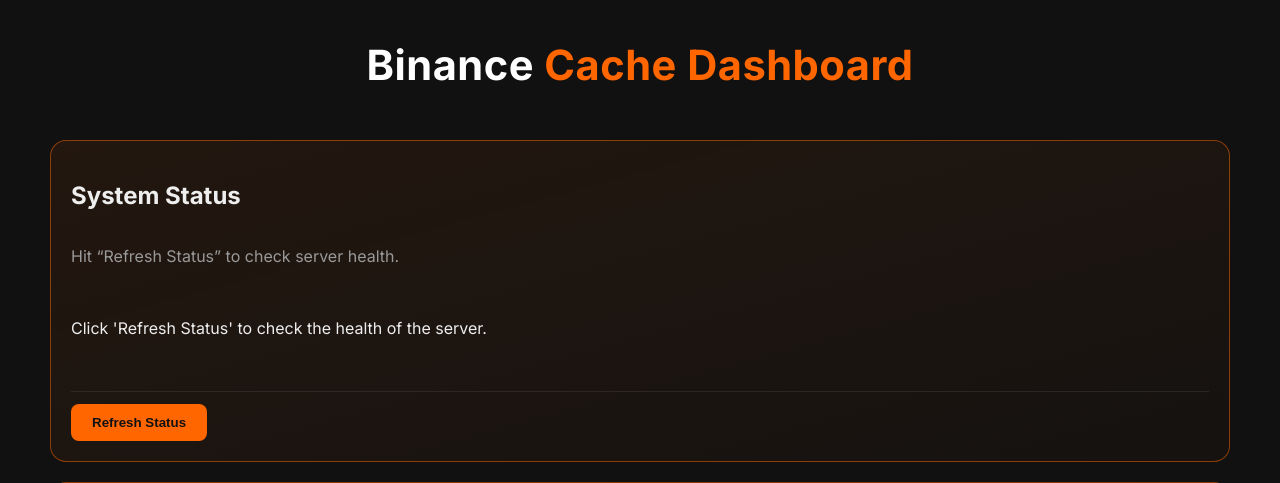
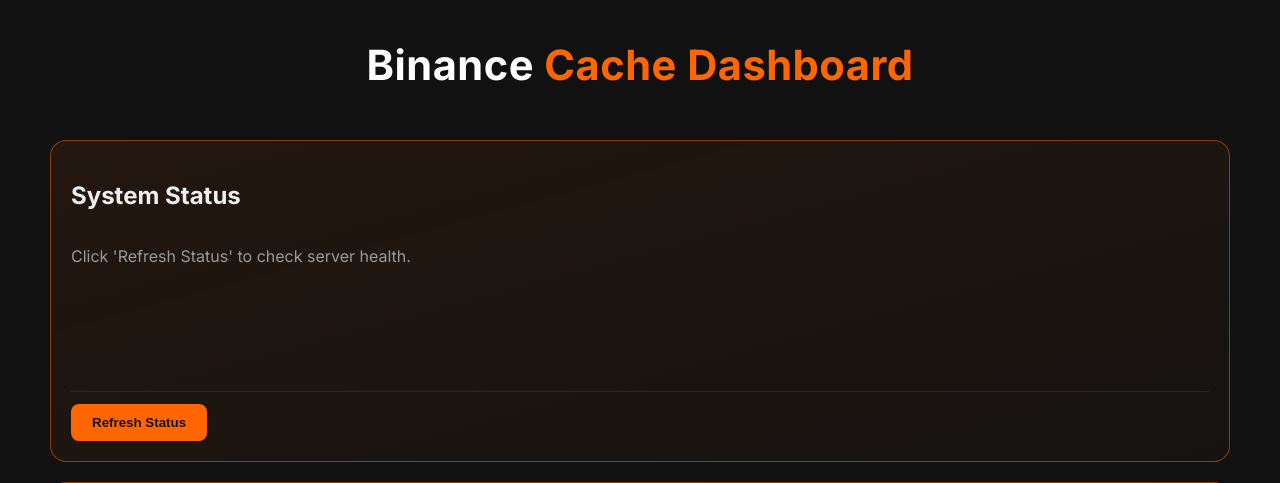
Before and after one commit to lookedpiano/tv-to-binance, a Flask app: template templates/dashboard.html in a window 1280 px wide. Shown: the top 483 px of the page. Run offline with Flask 3, Linux system fonts and the light colour scheme; the template is opened without the code that fills it, so the values that code supplies are empty; parts of the project's set-up code (start-up, migrations or seed data) failed here and were passed over.

Commit message:
refresh status placeholder

```diff
--- a/templates/dashboard.html
+++ b/templates/dashboard.html
@@ -17,9 +17,7 @@
             <div class="table-card">
                 <h2>System Status</h2>
                 <div id="system-status-content">
-                    <p style="color:#999;">Hit “Refresh Status” to check server health.</p>
-                    <br/>
-                    <p>Click 'Refresh Status' to check the health of the server.</p>
+                    <p style="color:#999;">Click 'Refresh Status' to check server health.</p>
                 </div>
                 <div class="card-footer">
                     <button onclick="refreshSystemStatus()">Refresh Status</button>
```
